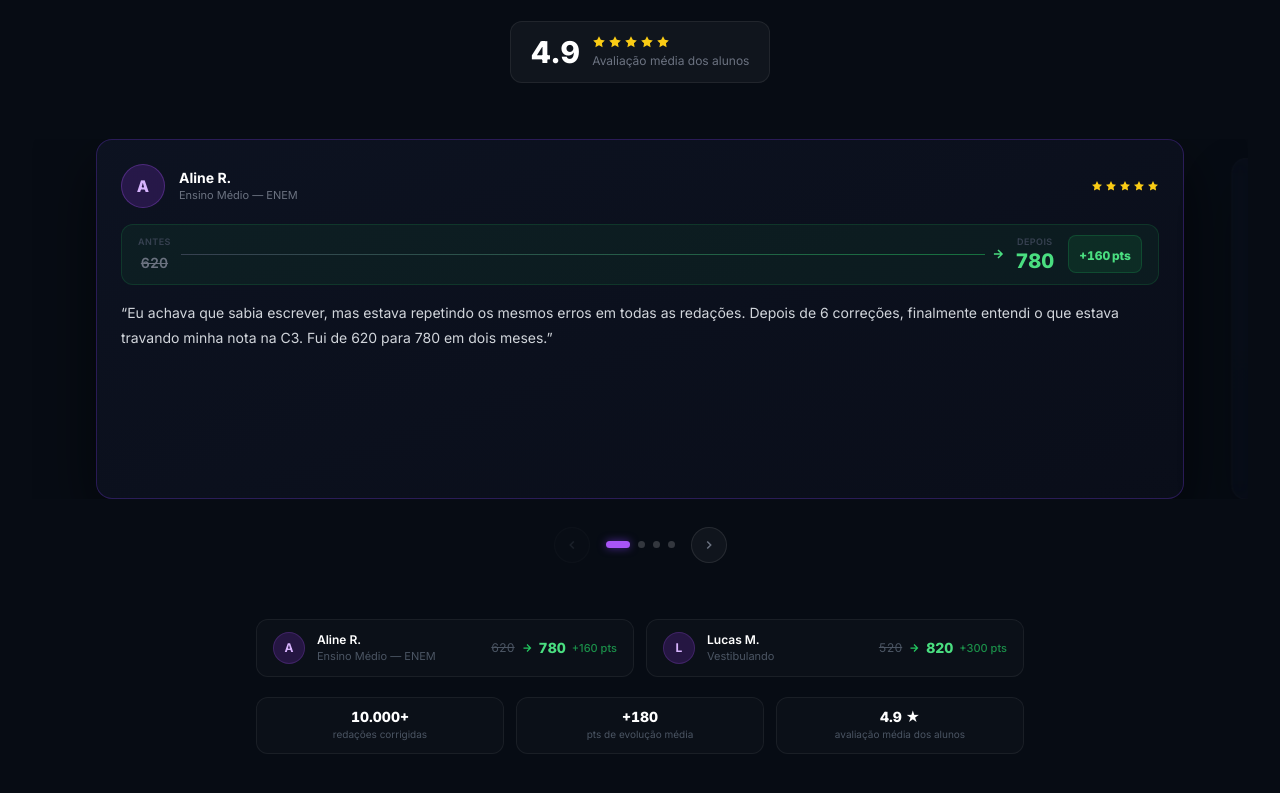
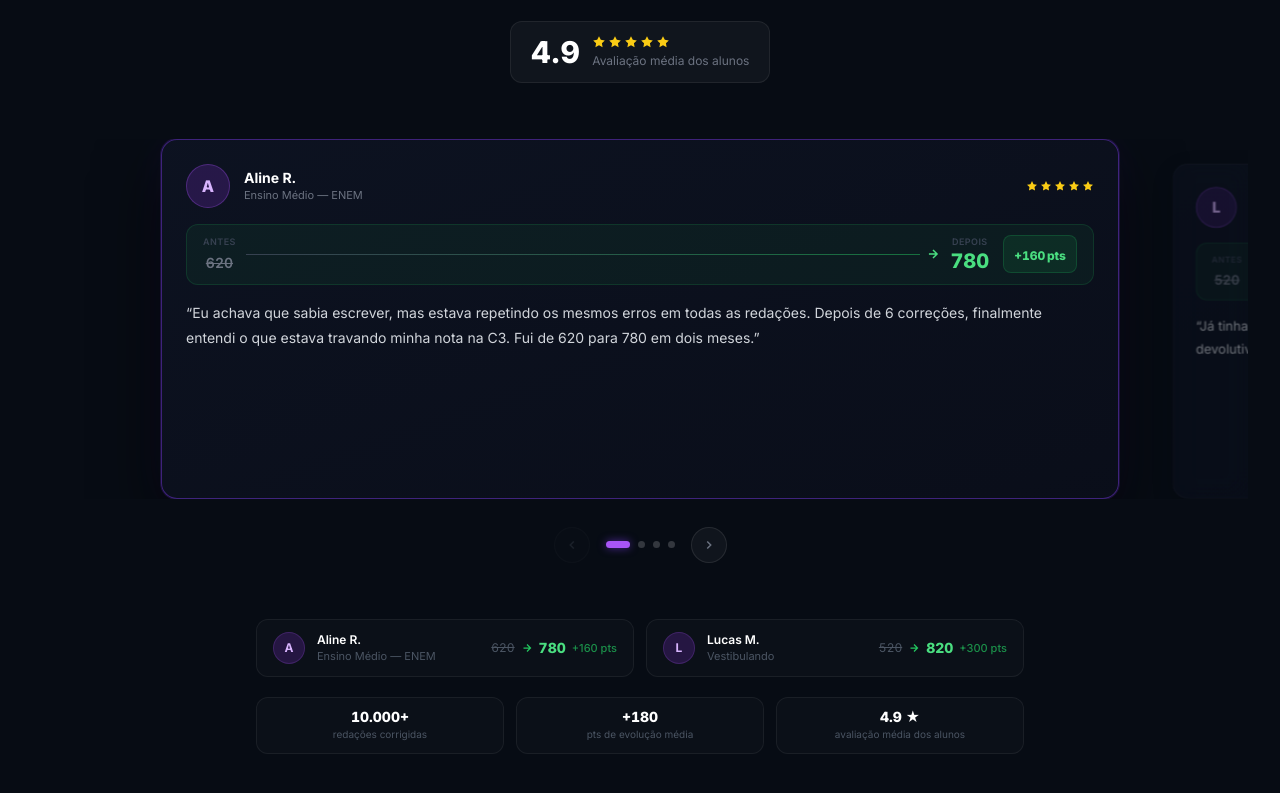
Before and after one commit to highlevelvnc/metodorevisaonew, a Next.js app: page / in a window 1280 px wide. Shown: the part 9029-9822 px from the top of the page. Built offline with nearby package versions, Linux system fonts and the light colour scheme.

Commit message:
fix:landing page

```diff
--- a/src/components/ui/testimonial-cards.tsx
+++ b/src/components/ui/testimonial-cards.tsx
@@ -28,15 +28,18 @@ function CardContent({
 
   return (
     <motion.div
-      className="h-full w-full rounded-2xl border p-6 flex flex-col gap-4 overflow-hidden select-none shadow-[0_24px_60px_rgba(0,0,0,0.55)] backdrop-blur-md"
+      className="h-full w-full rounded-2xl border p-6 flex flex-col gap-4 overflow-hidden select-none backdrop-blur-md"
       style={{
         background: 'linear-gradient(160deg, rgba(13,19,34,0.96) 0%, rgba(10,14,26,0.98) 100%)',
-        borderColor: isActive ? 'rgba(124,58,237,0.28)' : 'rgba(255,255,255,0.055)',
+        borderColor: isActive ? 'rgba(124,58,237,0.45)' : 'rgba(255,255,255,0.06)',
+        boxShadow: isActive
+          ? '0 0 0 1px rgba(124,58,237,0.18), 0 28px 64px rgba(0,0,0,0.65), 0 0 40px rgba(124,58,237,0.08)'
+          : '0 8px 24px rgba(0,0,0,0.35)',
       }}
       animate={{
-        opacity: isActive ? 1 : 0.42,
-        scale:   isActive ? 1 : 0.95,
-        y:       isActive ? 0 : 10,
+        opacity: isActive ? 1 : 0.52,
+        scale:   isActive ? 1 : 0.93,
+        y:       isActive ? 0 : 12,
       }}
       transition={{ duration: 0.32, ease: [0.4, 0, 0.2, 1] }}
     >
@@ -148,10 +151,11 @@ export function TestimonialsCarousel({
   }, [])
 
   // ── Card dimensions ──────────────────────────────────────────────────────
-  // Leaves ~44px of peek per side (plus CARD_GAP) so both neighbours are
-  // clearly visible. On very narrow screens floor ensures at least 200px.
-  const PEEK_TOTAL = 88 // left + right (44px each)
-  const cardW = Math.max(containerW - PEEK_TOTAL - CARD_GAP * 2, 200)
+  // Responsive peek: 9% of container on desktop, floored at 36px on mobile.
+  // peek = (containerW - cardW) / 2 - CARD_GAP
+  // → cardW = containerW - 2 * (peek + CARD_GAP)
+  const peekPerSide = Math.max(Math.round(containerW * 0.09), 36)
+  const cardW = Math.max(containerW - 2 * (peekPerSide + CARD_GAP), 200)
 
   // ── Navigation state ─────────────────────────────────────────────────────
   const [activeIdx, setActiveIdx] = React.useState(0)
```
